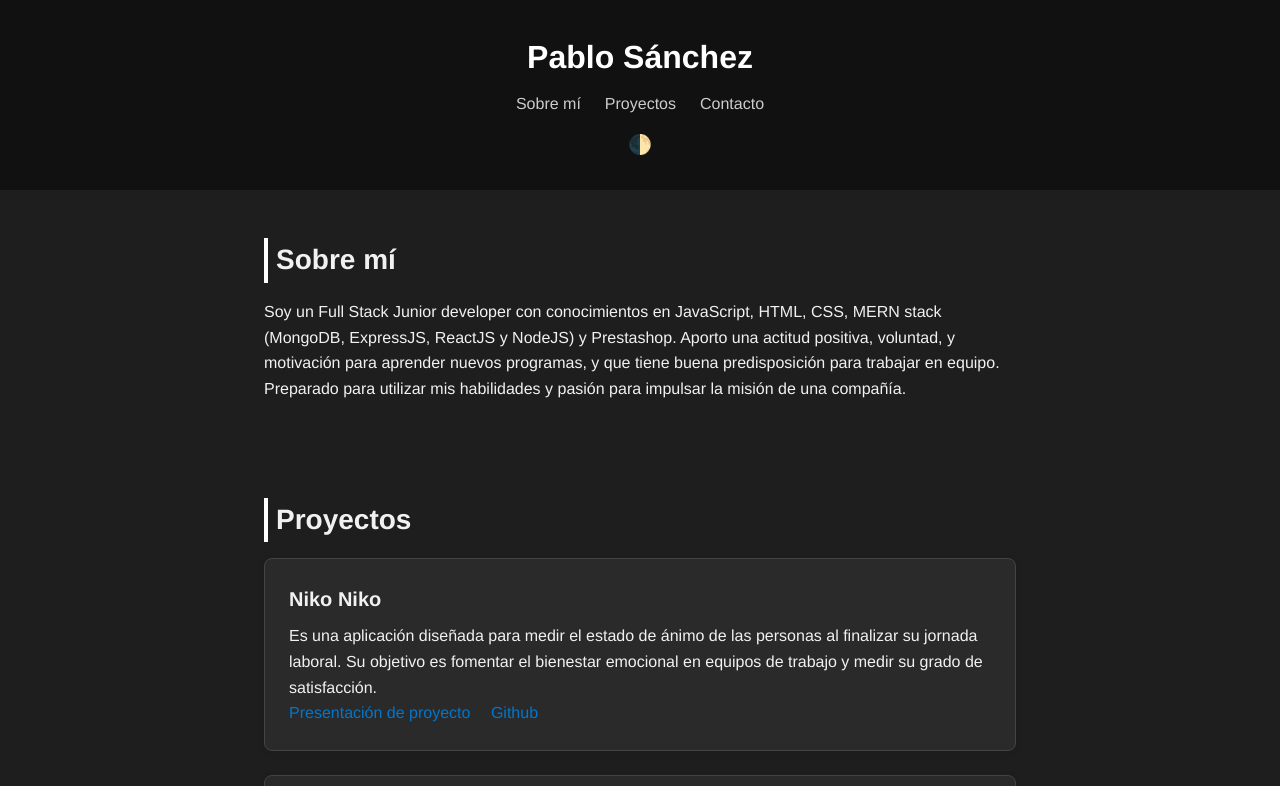
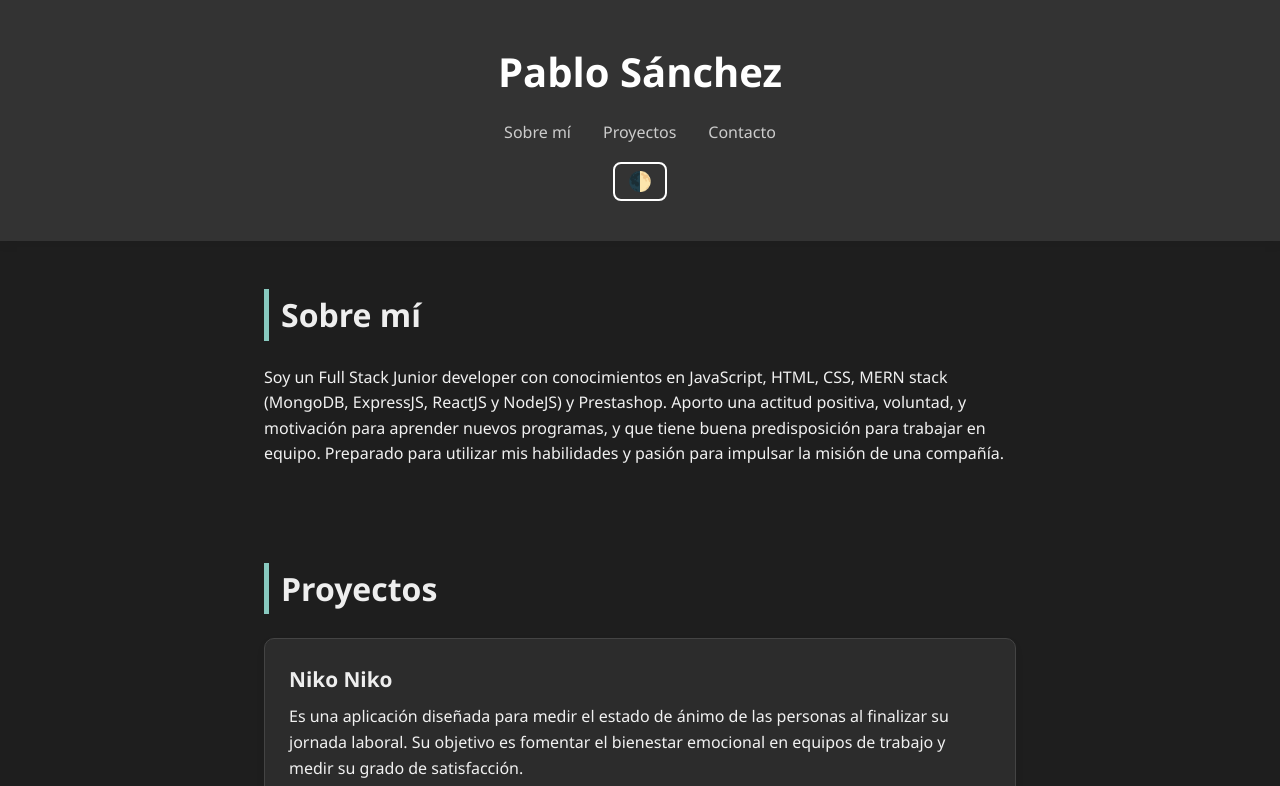
Before and after one commit to PabloSanchezCamara/PabloSanchezCamara.github.io, a plain HTML site: page index.html in a window 1280 px wide. Both pictures are taken after a click on the button "Cambiar modo de tema". Shown: the top 786 px of the page. Drawn offline with Linux system fonts and the light colour scheme.

Commit message:
Cambio en estilo de la página

```diff
--- a/script.js
+++ b/script.js
@@ -13,7 +13,7 @@ const projects = [
     },
     {
       title: "Tanks Battle",
-      description: "Tanks Battle es un juego en el que el jugador tiene que destruir tanques enemigos mientras intenta esquivarlos para no perder su vida.",
+      description: "Tanks Battle es un juego en el que el jugador tiene que destruir tanques enemigos mientras intenta esquivarlos para no perder su vida. Estos enemigos salen de manera aleatoria por cualquier lado de la pantalla e irán aumentando su velocidad de movimiento según pasa el tiempo. El jugador también tendrá un bonus con el que podrá ir aumentando su velocidad.",
       link: "https://pablosanchezcamara.github.io/tanks-battle/",
       github: "https://github.com/PabloSanchezCamara/tanks-battle"
     }
--- a/style.css
+++ b/style.css
@@ -6,23 +6,26 @@
   }
 
   body {
-    font-family: 'Helvetica Neue', sans-serif;
+    font-family: 'Segoe UI', sans-serif;
     line-height: 1.6;
-    background-color: #fdfdfd;
+    background-color: #fef6f0;
     color: #222;
     padding-bottom: 4rem;
+    transition: background 0.3s ease, color 0.3s ease;
   }
 
   /* Header */
   header {
-    background: #1e1e1e;
+    background: #7e9cd8;
     color: white;
-    padding: 2rem 1rem;
+    padding: 2.5rem 1rem;
     text-align: center;
+    box-shadow: 0 4px 10px rgba(0, 0, 0, 0.05);
+    transition: background 0.3s ease;
   }
 
   header h1 {
-    font-size: 2rem;
+    font-size: 2.5rem;
     margin-bottom: 0.5rem;
   }
 
@@ -30,18 +33,31 @@
     list-style: none;
     display: flex;
     justify-content: center;
-    gap: 1.5rem;
+    gap: 2rem;
+    margin-top: 1rem;
   }
 
   nav a {
-    color: #ddd;
+    color: white;
     text-decoration: none;
     font-weight: 500;
+    font-size: 1rem;
+    position: relative;
   }
 
-  nav a:hover {
-    color: #fff;
-    border-bottom: 2px solid #fff;
+  nav a::after {
+    content: '';
+    height: 2px;
+    background: white;
+    width: 0;
+    position: absolute;
+    left: 0;
+    bottom: -4px;
+    transition: width 0.3s;
+  }
+
+  nav a:hover::after {
+    width: 100%;
   }
 
   /* Secciones */
@@ -52,33 +68,42 @@
   }
 
   section h2 {
-    font-size: 1.75rem;
-    margin-bottom: 1rem;
-    border-left: 4px solid #1e1e1e;
-    padding-left: 0.5rem;
-    color: #111;
+    font-size: 2rem;
+    margin-bottom: 1.5rem;
+    border-left: 5px solid #f7b2b7;
+    padding-left: 0.75rem;
+    color: #444;
   }
 
   /* Proyectos */
   .project {
-    border: 1px solid #e0e0e0;
+    background: white;
+    border: 1px solid #e7e7e7;
     padding: 1.5rem;
-    margin-bottom: 1.5rem;
-    border-radius: 8px;
-    box-shadow: 0 2px 8px rgba(0,0,0,0.05);
-    background: white;
+    margin-bottom: 2rem;
+    border-radius: 10px;
+    box-shadow: 0 4px 10px rgba(0, 0, 0, 0.05);
+    transition: transform 0.2s, box-shadow 0.2s;
+  }
+
+  .project:hover {
+    transform: translateY(-3px);
+    box-shadow: 0 6px 16px rgba(0, 0, 0, 0.1);
   }
 
   .project h3 {
-    font-size: 1.25rem;
+    font-size: 1.3rem;
     margin-bottom: 0.5rem;
+    color: #333;
   }
 
   .project a {
     display: inline-block;
     margin-right: 1rem;
-    color: #0077cc;
+    color: #88c9bf;
     text-decoration: none;
+    font-weight: 500;
+    margin-top: 0.5rem;
   }
 
   .project a:hover {
@@ -93,7 +118,7 @@
   }
 
   #contact a {
-    color: #0077cc;
+    color: #7e9cd8;
     text-decoration: none;
   }
 
@@ -103,7 +128,7 @@
 
   /* Footer */
   footer {
-    background: #f9f9f9;
+    background: #f2f2f2;
     text-align: center;
     padding: 2rem 1rem;
     font-size: 0.9rem;
@@ -118,17 +143,20 @@
   }
 
   body.dark header {
-    background: #111;
-    color: white;
+    background: #333;
   }
 
   body.dark section h2 {
-    color: #f1f1f1;
-    border-left-color: #fff;
+    color: #eee;
+    border-left-color: #88c9bf;
+  }
+
+  body.dark section h3 {
+    color: #eee;
   }
 
   body.dark .project {
-    background: #2a2a2a;
+    background: #2c2c2c;
     border-color: #444;
   }
 
@@ -136,12 +164,12 @@
     color: #ccc;
   }
 
-  body.dark nav a:hover {
-    color: white;
+  body.dark nav a::after {
+    background: #ccc;
   }
 
   body.dark #contact a {
-    color: #8ab4f8;
+    color: #88c9bf;
   }
 
   body.dark footer {
@@ -150,11 +178,19 @@
     border-top-color: #333;
   }
 
+  /* Botón modo oscuro */
   #toggle-theme {
     background: none;
-    border: none;
+    border: 2px solid white;
     font-size: 1.2rem;
+    padding: 0.4rem 0.8rem;
+    border-radius: 8px;
     cursor: pointer;
     color: white;
     margin-top: 1rem;
+    transition: all 0.3s ease;
   }
+
+  #toggle-theme:hover {
+    background: rgba(255, 255, 255, 0.1);
+  }
```
